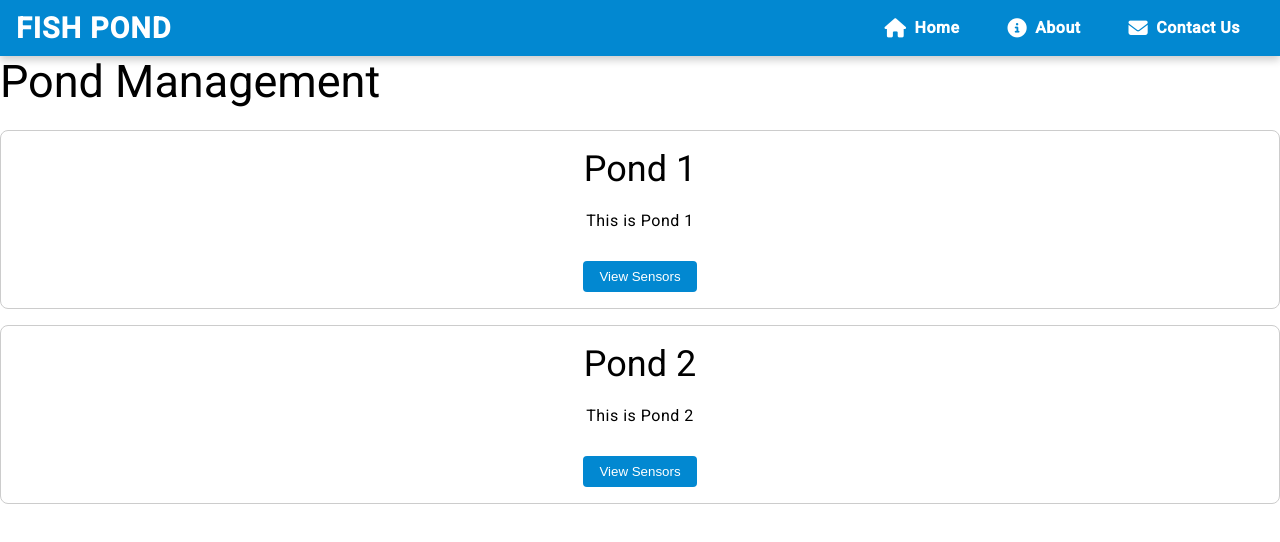
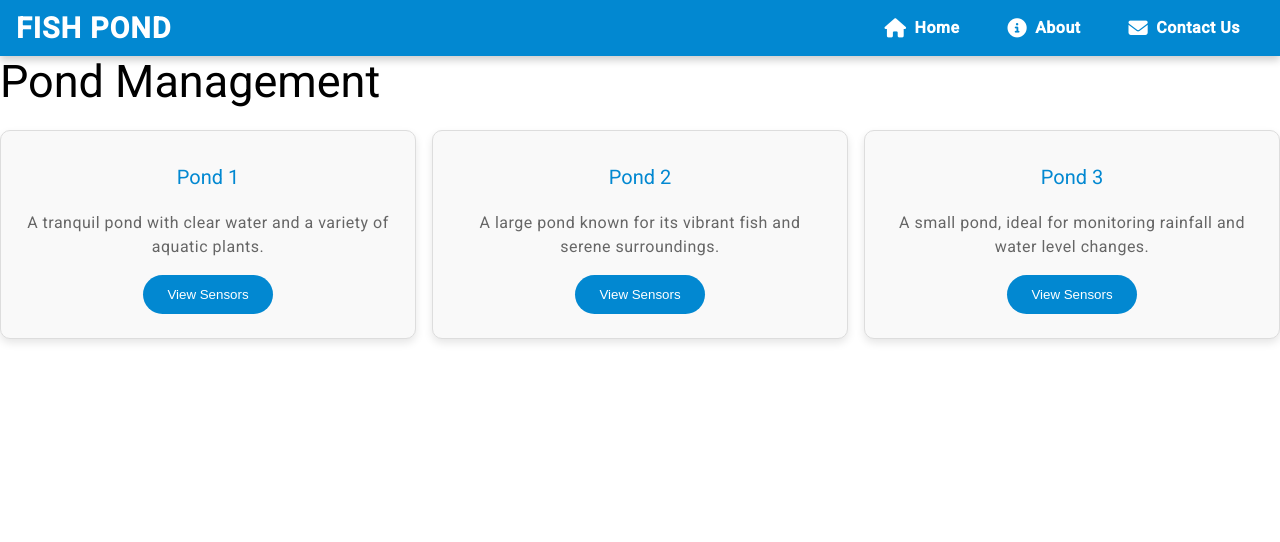
Before and after one commit to minnukota381/Fish-Pond-Monitoring-UI, an Angular app: page /pond-management in a window 1280 px wide. Shown: the top 542 px of the page. Built offline with nearby package versions, Linux system fonts and the light colour scheme.

Commit message:
"Updated Pond Management component CSS, HTML, and TS files to modify pond card layout, styling, and content."

```diff
--- a/src/app/pond-management/pond-management.component.css
+++ b/src/app/pond-management/pond-management.component.css
@@ -1,24 +1,50 @@
+.pond-cards {
+  display: flex;
+  justify-content: space-between;
+  gap: 1rem;
+  flex-wrap: wrap;
+}
+
 .pond-card {
-  border: 1px solid #ccc;
-  border-radius: 8px;
-  padding: 1rem;
-  margin: 1rem 0;
+  flex: 1;
+  border: 1px solid #ddd;
+  border-radius: 10px;
+  background-color: #f9f9f9;
+  padding: 1.5rem;
+  box-shadow: 0 4px 8px rgba(0, 0, 0, 0.1);
+  transition: transform 0.2s ease-in-out, box-shadow 0.2s ease-in-out;
+}
+
+.pond-card:hover {
+  transform: translateY(-5px);
+  box-shadow: 0 8px 16px rgba(0, 0, 0, 0.2);
 }
 
 .card-content {
   text-align: center;
 }
 
+.card-content h3 {
+  color: #0288d1;
+  margin-bottom: 0.75rem;
+  font-size: 1.25rem;
+}
+
+.card-content p {
+  color: #666;
+  margin-bottom: 1rem;
+}
+
 button {
-  margin-top: 1rem;
-  padding: 0.5rem 1rem;
+  padding: 0.75rem 1.5rem;
   background-color: #0288d1;
-  color: white;
+  color: #fff;
   border: none;
-  border-radius: 4px;
+  border-radius: 25px;
   cursor: pointer;
+  transition: background-color 0.3s ease-in-out;
 }
 
 button:hover {
-  background-color: #0277bd;
+  background-color: #026aa7;
 }
--- a/src/app/pond-management/pond-management.component.html
+++ b/src/app/pond-management/pond-management.component.html
@@ -1,8 +1,10 @@
 <h2>Pond Management</h2>
-<div class="pond-card" *ngFor="let pond of ponds">
-  <div class="card-content">
-    <h3>{{ pond.name }}</h3>
-    <p>{{ pond.description }}</p>
-    <button routerLink="/pond/{{ pond.id }}">View Sensors</button>
+<div class="pond-cards">
+  <div class="pond-card" *ngFor="let pond of ponds">
+    <div class="card-content">
+      <h3>{{ pond.name }}</h3>
+      <p>{{ pond.description }}</p>
+      <button routerLink="/pond/{{ pond.id }}">View Sensors</button>
+    </div>
   </div>
 </div>
--- a/src/app/pond-management/pond-management.component.ts
+++ b/src/app/pond-management/pond-management.component.ts
@@ -7,8 +7,8 @@ import { Component } from '@angular/core';
 })
 export class PondManagementComponent {
   ponds = [
-    { id: 1, name: 'Pond 1', description: 'This is Pond 1' },
-    { id: 2, name: 'Pond 2', description: 'This is Pond 2' },
-    // Add more ponds as needed
+    { id: 1, name: 'Pond 1', description: 'A tranquil pond with clear water and a variety of aquatic plants.' },
+    { id: 2, name: 'Pond 2', description: 'A large pond known for its vibrant fish and serene surroundings.' },
+    { id: 3, name: 'Pond 3', description: 'A small pond, ideal for monitoring rainfall and water level changes.' },
   ];
 }
```
